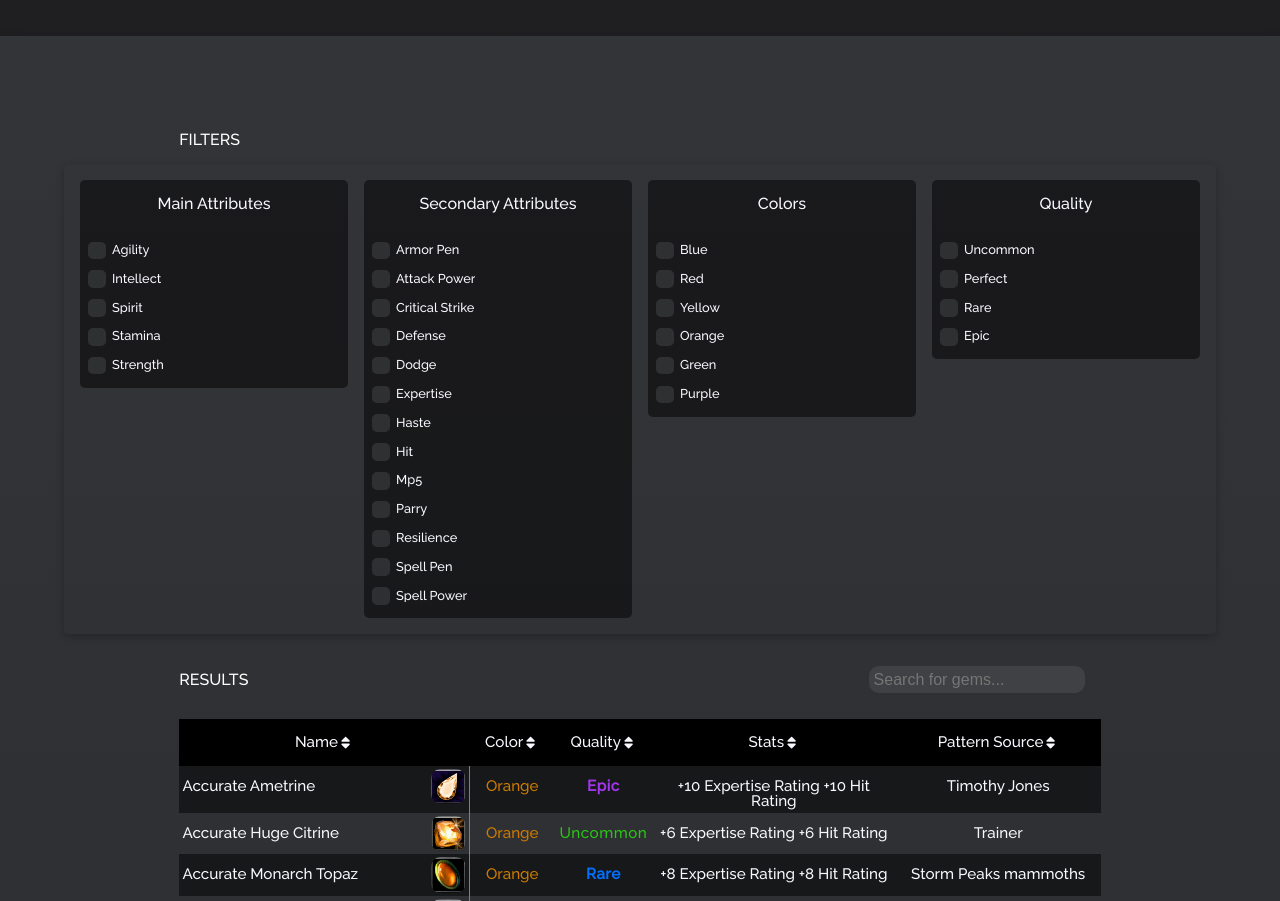
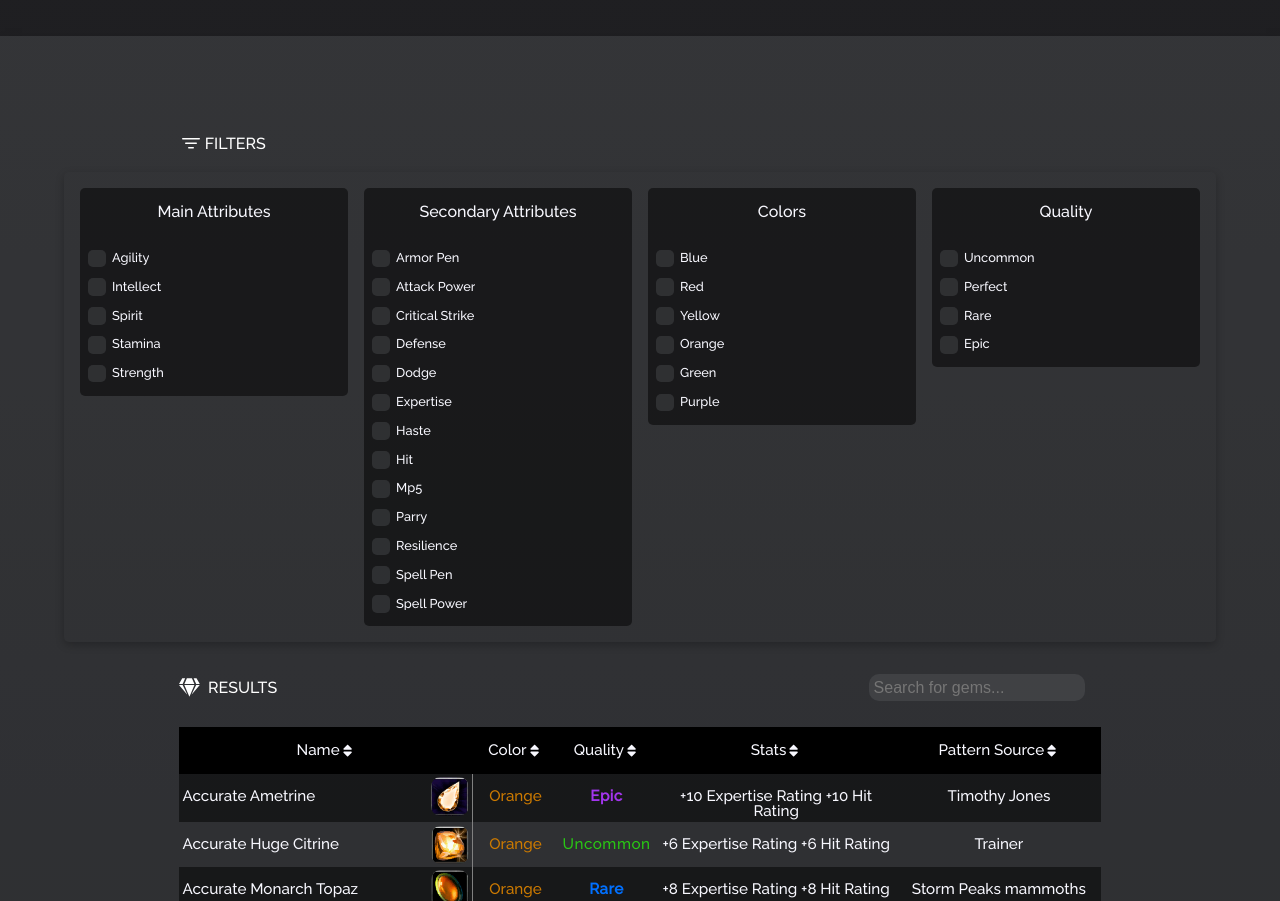
Before and after one commit to MarcusMohns/Codex-Online, a React (Create React App) app: page /gemfinder in a window 1280 px wide. Shown: the part 280-1181 px from the top of the page. Built offline with nearby package versions, Linux system fonts and the light colour scheme.

Commit message:
added 2 icons for result and filters

```diff
--- a/src/components/styles/GemFinder.styled.js
+++ b/src/components/styles/GemFinder.styled.js
@@ -1,6 +1,7 @@
 import styled from "styled-components";
 import COLORS from "../../components";
-
+import { FaGem } from "@react-icons/all-files/fa/FaGem";
+import { BsFilter } from "@react-icons/all-files/bs/BsFilter";
 export const Main = styled.main`
   display: flex;
   flex-direction: column;
@@ -36,6 +37,11 @@ export const Main = styled.main`
     color: white;
     margin-top: 2rem;
     width: 80%;
+
+    .header-text-icon-container {
+      display: flex;
+      align-items: center;
+    }
 
     @media screen and (max-width: 992px) {
       margin-left: 0px;
@@ -180,12 +186,13 @@ export const CheckBoxContainer = styled.section`
 
     .styled-checkmark:after {
       content: "";
-      width: 10px;
+      width: 11px;
       height: 6px;
-      border: 2px solid #dbdbec;
-      border-top: none;
-      border-right: none;
-      transform: rotate(-45deg);
+      border: 2px solid ${COLORS.offWhite};
+      border-bottom: none;
+      border-left: none;
+      margin-bottom: auto;
+      transform: rotate(130deg);
     }
 
     input {
@@ -258,7 +265,8 @@ export const GemTableContainer = styled.section`
     text-overflow: ellipsis;
     margin: 0;
     img {
-      width: 2.2rem;
+      width: 2.4rem;
+      height: 2.4rem;
       user-select: none;
       padding-left: 1px;
       border-radius: 10px;
@@ -372,6 +380,7 @@ export const GemTableContainer = styled.section`
       padding-bottom: 0px;
       img {
         width: 2rem;
+        height: 2rem;
       }
     }
     .gemColorHeader,
@@ -383,3 +392,12 @@ export const GemTableContainer = styled.section`
     }
   }
 `;
+
+export const GemIcon = styled(FaGem)`
+  font-size: 1.3em;
+  margin-right: 0.5rem;
+`;
+export const FilterIcon = styled(BsFilter)`
+  font-size: 1.5em;
+  margin-right: 0.1rem;
+`;
--- a/src/pages/gemfinder.js
+++ b/src/pages/gemfinder.js
@@ -8,6 +8,8 @@ import {
   Main,
   GemTableContainer,
   CheckBoxContainer,
+  GemIcon,
+  FilterIcon,
 } from "../components/styles/GemFinder.styled";
 
 let currentFilters = [];
@@ -195,18 +197,25 @@ const Gemfinder = () => {
     <>
       <Header>Gem Finder - WOTLK Gems</Header>
       <Main>
-        <h2 className="header">FILTERS</h2>{" "}
+        <h2 className="header">
+          <div className="header-text-icon-container">
+            <FilterIcon /> FILTERS
+          </div>
+        </h2>
         <CheckBoxContainer className="checkbox-container">
           <Checkboxes filters={filterNames} onChange={handleChange} />
         </CheckBoxContainer>
         <h2 className="header">
-          RESULTS
+          <div className="header-text-icon-container">
+            <GemIcon /> RESULTS
+          </div>
           <input
             type="text"
             id="search-gem-input"
             onKeyUp={(e) => gemSearch(e.target.value)}
             placeholder="Search for gems..."
             spellCheck="false"
+            autoComplete="off"
           />
         </h2>
         <GemTableContainer>
```
